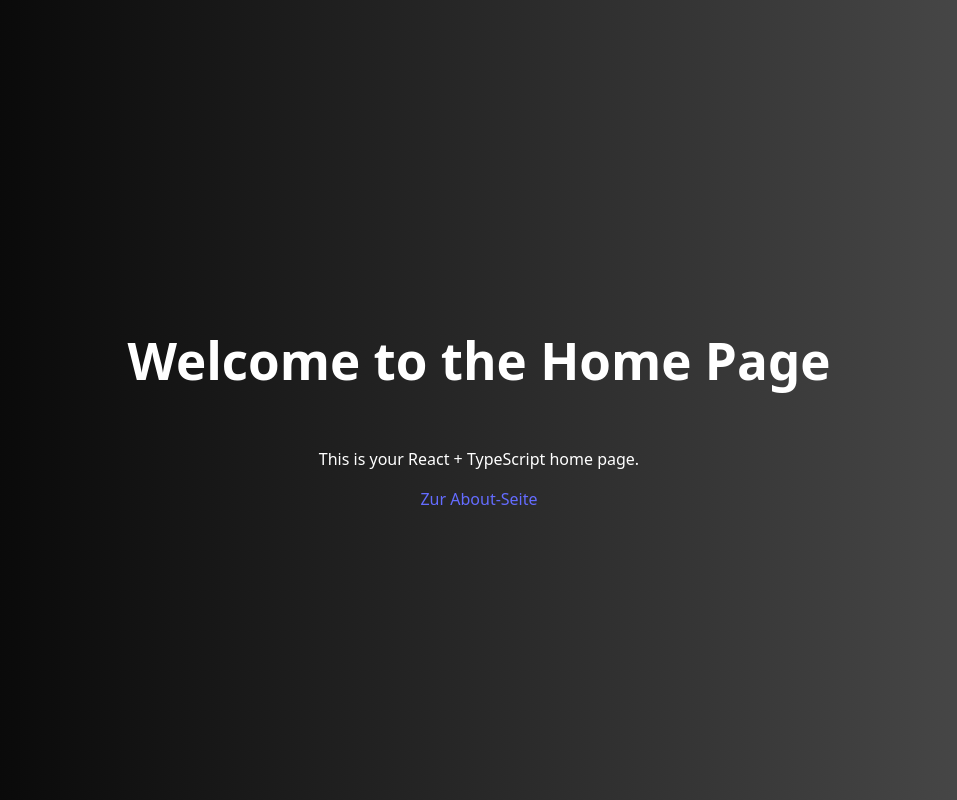
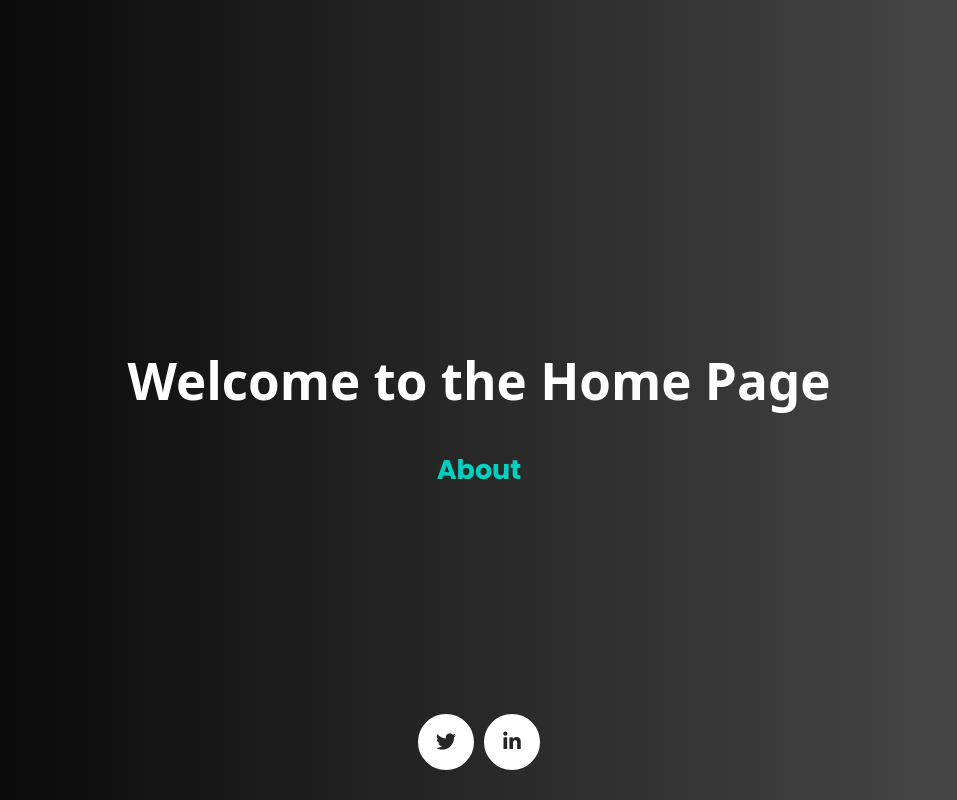
Before and after one commit to fragmepls/react, a React (Vite) app: page / in a window 1280 px wide. Shown: the top 800 px of the page, without its empty margins (161-1118 px from the left). Built offline with nearby package versions, Linux system fonts and the light colour scheme.

Commit message:
add social media links and improve styling on About and Home pages

```diff
--- a/index.html
+++ b/index.html
@@ -1,13 +1,16 @@
 <!doctype html>
 <html lang="en">
-  <head>
-    <meta charset="UTF-8" />
-    <link rel="icon" type="image/svg+xml" href="/vite.svg" />
-    <meta name="viewport" content="width=device-width, initial-scale=1.0" />
+<head>
+    <meta charset="UTF-8"/>
+    <link rel="icon" type="image/svg+xml" href="/vite.svg"/>
+    <link rel="stylesheet" href="https://use.fontawesome.com/releases/v5.6.3/css/all.css"
+          integrity="sha384-UHRtZLI+pbxtHCWp1t77Bi1L4ZtiqrqD80Kn4Z8NTSRyMA2Fd33n5dQ8lWUE00s/"
+          crossOrigin="anonymous"/>
+    <meta name="viewport" content="width=device-width, initial-scale=1.0"/>
     <title>react</title>
-  </head>
-  <body>
-    <div id="root"></div>
-    <script type="module" src="/src/main.tsx"></script>
-  </body>
+</head>
+<body>
+<div id="root"></div>
+<script type="module" src="./src/main.tsx"></script>
+</body>
 </html>
--- a/src/pages/About.tsx
+++ b/src/pages/About.tsx
@@ -19,8 +19,11 @@ const About: React.FC = () => {
                 ref={section1Ref}
             >
                 <h1>Welcome to the About Page</h1>
-                <p>This is your React + TypeScript about page.</p>
-                <Link to="/">Zur Home-Seite</Link>
+                <Link to="/">Home</Link>
+                <ul className="social small">
+                    <li><a href="#"><i className="fab fa-twitter icon"></i></a></li>
+                    <li><a href="#"><i className="fab fa-linkedin-in icon"></i></a></li>
+                </ul>
             </section>
         </div>
     );
--- a/src/pages/Home.tsx
+++ b/src/pages/Home.tsx
@@ -19,20 +19,20 @@ const Home: React.FC = () => {
                 ref={section1Ref}
             >
                 <h1>Welcome to the Home Page</h1>
-                <p>This is your React + TypeScript home page.</p>
-                <Link to="/about">Zur About-Seite</Link>
+                <Link to="/about">About</Link>
+                <ul className="social small">
+                    <li><a href="#"><i className="fab fa-twitter icon"></i></a></li>
+                    <li><a href="#"><i className="fab fa-linkedin-in icon"></i></a></li>
+                </ul>
             </section>
-
             <section className="fade-in-section" ref={section2Ref}>
                 <h2>Section 2</h2>
                 <p>This content will fade in as you scroll down.</p>
             </section>
-
             <section className="fade-in-section" ref={section3Ref}>
                 <h2>Section 3</h2>
                 <p>More content to demonstrate the scrolling and fade-in effect.</p>
             </section>
-
             <section className="fade-in-section" ref={section4Ref}>
                 <h2>Section 4</h2>
                 <p>This is the final section on this page.</p>
--- a/src/styles/About.css
+++ b/src/styles/About.css
@@ -0,0 +1,118 @@
+@import url('https://fonts.googleapis.com/css2?family=Poppins:wght@400;700&display=swap');
+
+a {
+    display: inline-block;
+    font-family: 'Poppins', sans-serif;
+    font-size: 27px;
+    font-weight: 700;
+    line-height: 1.5;
+    text-decoration: none;
+    color: #00D1C1;
+    padding: 0 .25rem;
+    margin: 0 -.25rem;
+    -webkit-font-smoothing: antialiased;
+
+    background-image: linear-gradient(#007A74, #007A74);
+    background-size: 0 100%;
+    background-position: left center;
+    background-repeat: no-repeat;
+
+    transition: color .3s ease-in-out, background-size .3s ease-in-out;
+}
+
+a:hover {
+    color: #0F1724;
+    background-size: 100% 100%;
+}
+
+.social {
+    --social-size: 80px;
+    --icon-size: 35px;
+    --border-thickness: calc(var(--social-size) * 0.06);
+
+    display: flex;
+    position: fixed;
+    bottom: 30px;
+    left: 50%;
+    transform: translateX(-50%);
+    gap: 10px;
+    margin: 0;
+    padding: 0;
+    z-index: 10;
+}
+
+.social.small {
+    --social-size: 56px;
+    --icon-size: 20px;
+}
+
+.social li {
+    list-style: none;
+}
+
+.social li a {
+    font-family: inherit;
+    font-weight: normal;
+    text-decoration: none;
+    background-image: none;
+    background-size: initial;
+    background-position: initial;
+    background-repeat: initial;
+    transition: .5s;
+
+    box-sizing: border-box;
+    display: inline-flex;
+    align-items: center;
+    justify-content: center;
+    width: var(--social-size);
+    height: var(--social-size);
+    padding: 0;
+    margin: 0;
+    border-radius: 50%;
+    border: var(--border-thickness) solid #fff;
+    background-color: #fff;
+    color: #262626;
+    position: relative;
+    overflow: hidden;
+    z-index: 1;
+    font-size: var(--icon-size);
+    line-height: normal;
+}
+
+.social li a .icon {
+    position: relative;
+    color: #262626;
+    transition: .5s;
+    z-index: 3;
+    font-size: var(--icon-size);
+    line-height: 1;
+}
+
+.social li a:hover .icon {
+    color: #fff;
+    transform: rotateY(360deg);
+}
+
+.social li a:before {
+    content: "";
+    position: absolute;
+    top: 100%;
+    left: 0;
+    width: 100%;
+    height: 100%;
+    background: #f00;
+    transition: .5s;
+    z-index: 2;
+}
+
+.social li a:hover:before {
+    top: 0;
+}
+
+.social li:nth-child(1) a:before {
+    background: #55acee;
+}
+
+.social li:nth-child(2) a:before {
+    background: #0077b5;
+}
--- a/src/styles/Home.css
+++ b/src/styles/Home.css
@@ -0,0 +1,118 @@
+@import url('https://fonts.googleapis.com/css2?family=Poppins:wght@400;700&display=swap');
+
+a {
+    display: inline-block;
+    font-family: 'Poppins', sans-serif;
+    font-size: 27px;
+    font-weight: 700;
+    line-height: 1.5;
+    text-decoration: none;
+    color: #00D1C1;
+    padding: 0 .25rem;
+    margin: 0 -.25rem;
+    -webkit-font-smoothing: antialiased;
+
+    background-image: linear-gradient(#007A74, #007A74);
+    background-size: 0 100%;
+    background-position: left center;
+    background-repeat: no-repeat;
+
+    transition: color .3s ease-in-out, background-size .3s ease-in-out;
+}
+
+a:hover {
+    color: #0F1724;
+    background-size: 100% 100%;
+}
+
+.social {
+    --social-size: 80px;
+    --icon-size: 35px;
+    --border-thickness: calc(var(--social-size) * 0.06);
+
+    display: flex;
+    position: fixed;
+    bottom: 30px;
+    left: 50%;
+    transform: translateX(-50%);
+    gap: 10px;
+    margin: 0;
+    padding: 0;
+    z-index: 10;
+}
+
+.social.small {
+    --social-size: 56px;
+    --icon-size: 20px;
+}
+
+.social li {
+    list-style: none;
+}
+
+.social li a {
+    font-family: inherit;
+    font-weight: normal;
+    text-decoration: none;
+    background-image: none;
+    background-size: initial;
+    background-position: initial;
+    background-repeat: initial;
+    transition: .5s;
+
+    box-sizing: border-box;
+    display: inline-flex;
+    align-items: center;
+    justify-content: center;
+    width: var(--social-size);
+    height: var(--social-size);
+    padding: 0;
+    margin: 0;
+    border-radius: 50%;
+    border: var(--border-thickness) solid #fff;
+    background-color: #fff;
+    color: #262626;
+    position: relative;
+    overflow: hidden;
+    z-index: 1;
+    font-size: var(--icon-size);
+    line-height: normal;
+}
+
+.social li a .icon {
+    position: relative;
+    color: #262626;
+    transition: .5s;
+    z-index: 3;
+    font-size: var(--icon-size);
+    line-height: 1;
+}
+
+.social li a:hover .icon {
+    color: #fff;
+    transform: rotateY(360deg);
+}
+
+.social li a:before {
+    content: "";
+    position: absolute;
+    top: 100%;
+    left: 0;
+    width: 100%;
+    height: 100%;
+    background: #f00;
+    transition: .5s;
+    z-index: 2;
+}
+
+.social li a:hover:before {
+    top: 0;
+}
+
+.social li:nth-child(1) a:before {
+    background: #55acee;
+}
+
+.social li:nth-child(2) a:before {
+    background: #0077b5;
+}
```
Also changed, not shown: 1 other file (tests, documents, lock files or other folders).
